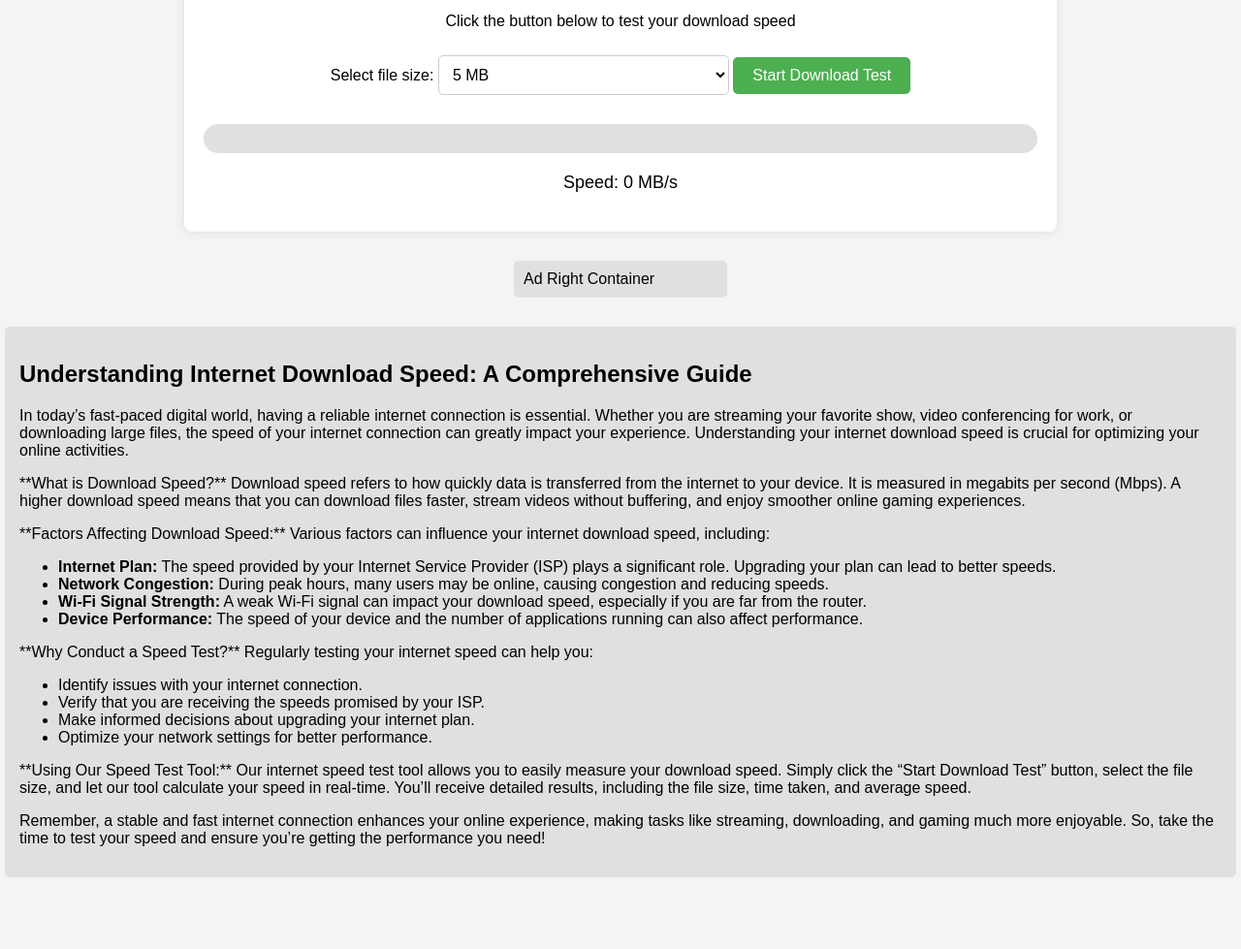
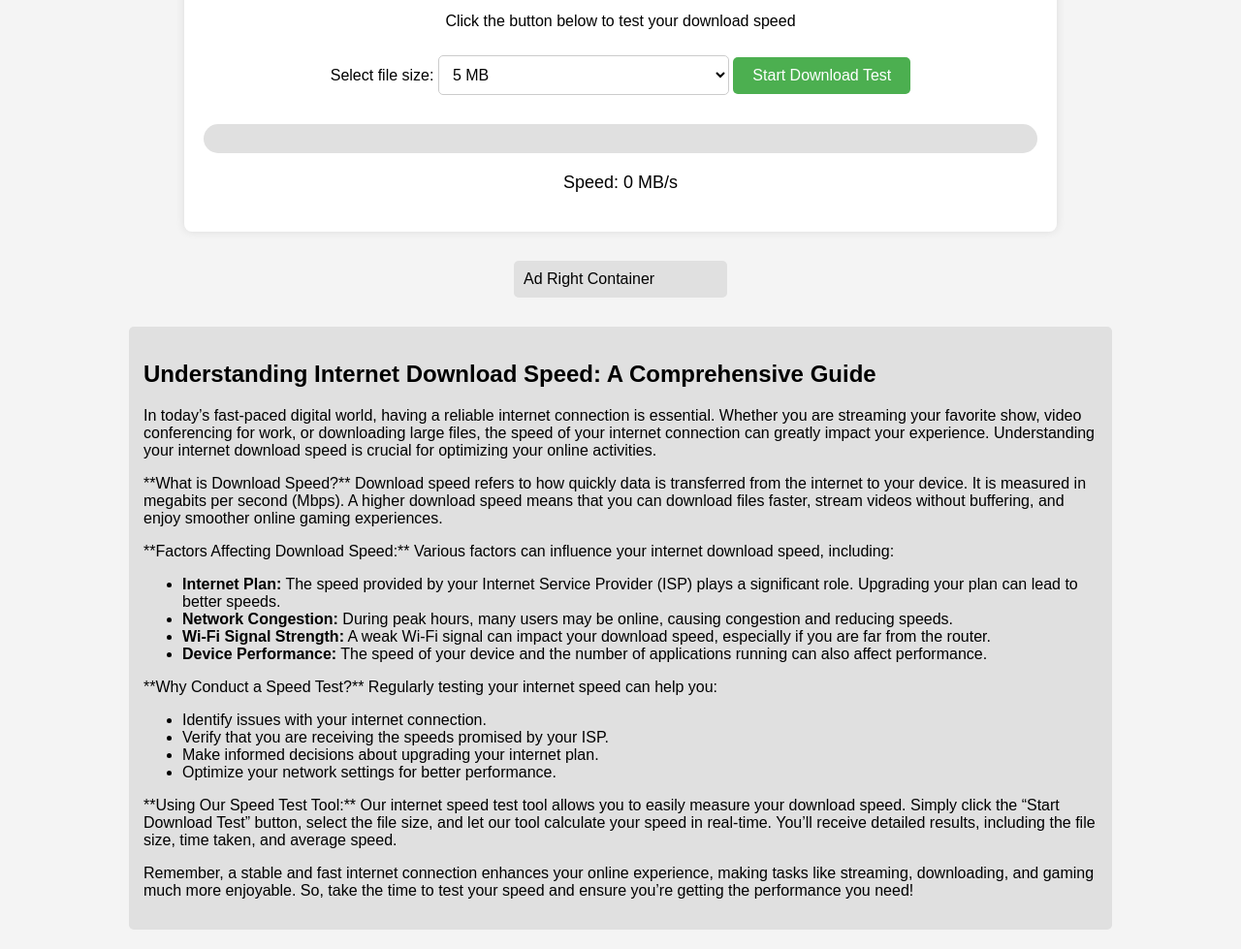
Before and after one commit to magzetic/speed-test, a website: page index.html in a window 1280 px wide. Shown: the part 168-1147 px from the top of the page at 97% size. Before the commit the page ends 1093 px from the top, so only its background shows below. Drawn offline with Linux system fonts and the light colour scheme.

Commit message:
Update styles.css

```diff
--- a/styles.css
+++ b/styles.css
@@ -108,7 +108,7 @@ button:active {
   }
 
   .blog-container {
-    width: calc(100% - 40px); /* Full width for blog container */
+    width: calc(80% - 40px); /* Full width for blog container */
     margin-top: 20px; /* Margin above the blog */
   }
 }
```
